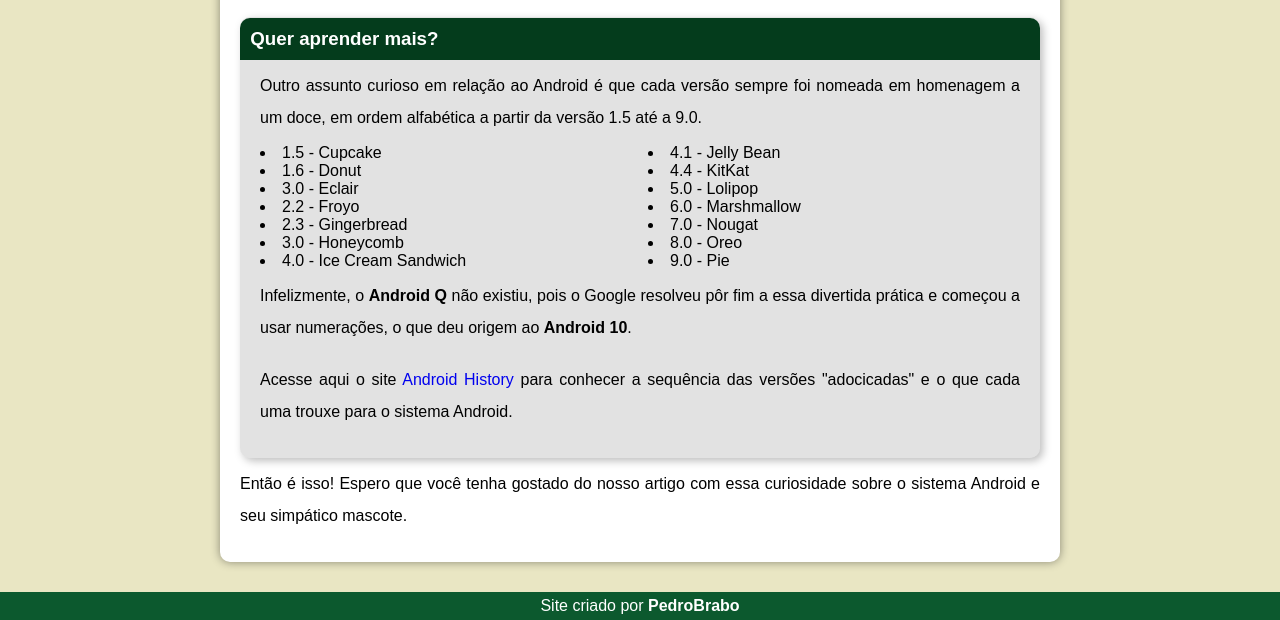
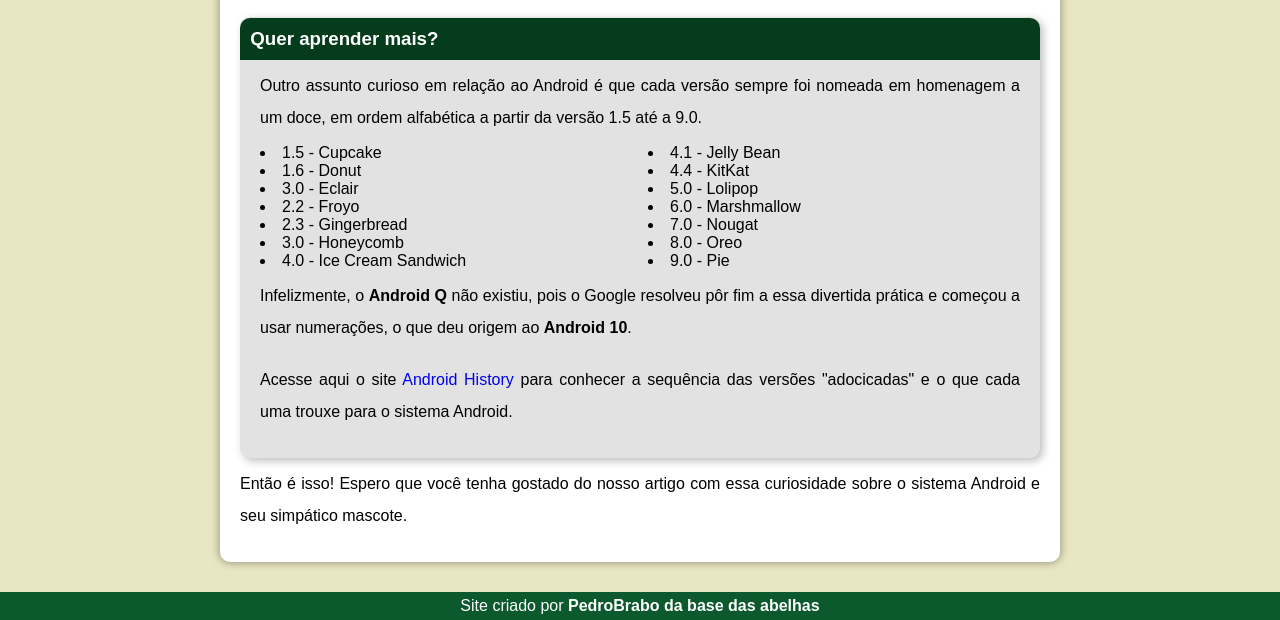
Before and after one commit to PheagaMariano/HTML-ESTUDO, a plain HTML site: page desafios/desafio010-02/android.html in a window 1280 px wide. Shown: the part 2068-2688 px from the top of the page. Drawn offline with Linux system fonts and the light colour scheme.

Commit message:
Update android.html

```diff
--- a/desafios/desafio010-02/android.html
+++ b/desafios/desafio010-02/android.html
@@ -91,7 +91,7 @@
     </main>
 
     <footer>
-        <p>Site criado por <strong>PedroBrabo</strong></p>
+        <p>Site criado por <strong>PedroBrabo da base das abelhas</strong></p>
     </footer>
 
 
```
